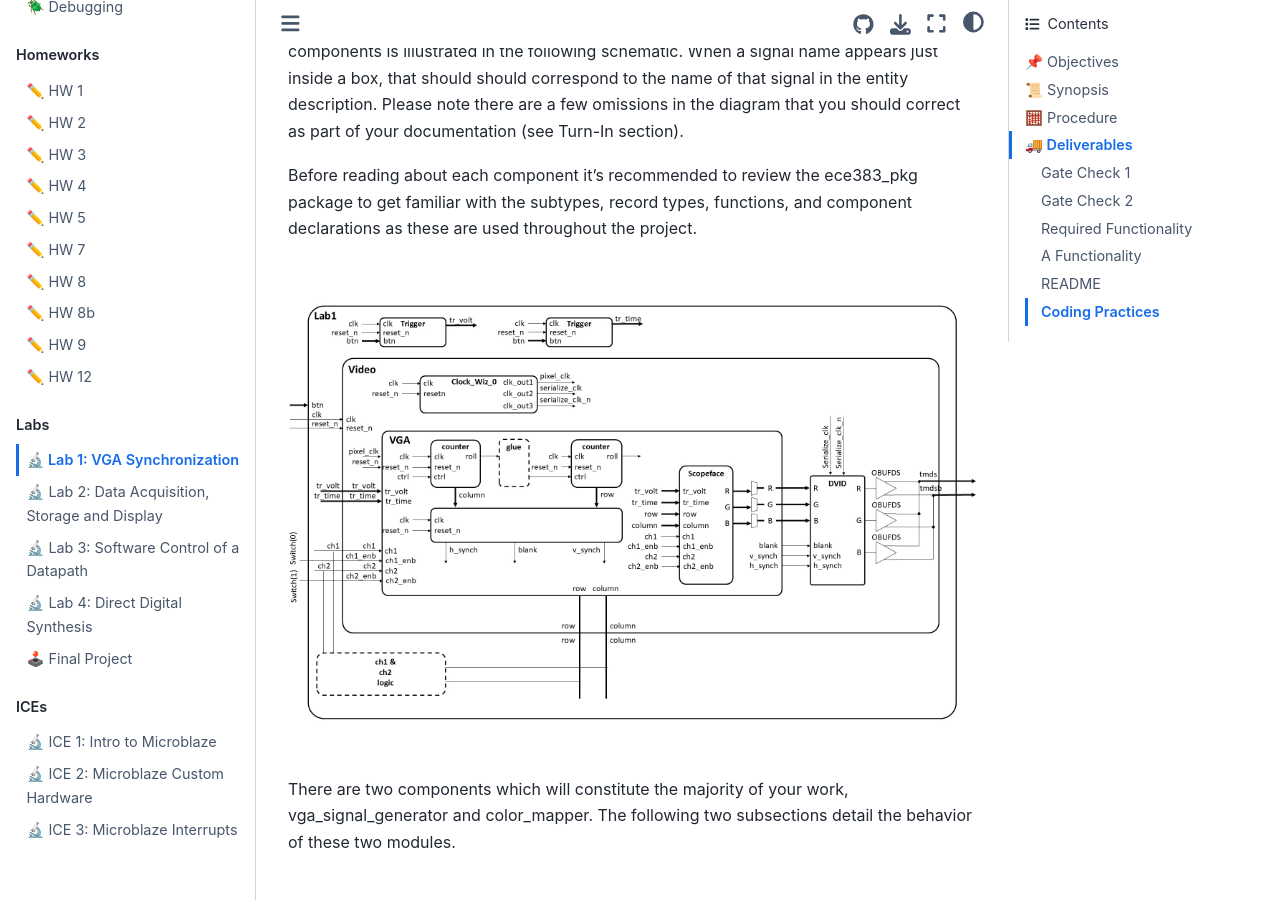
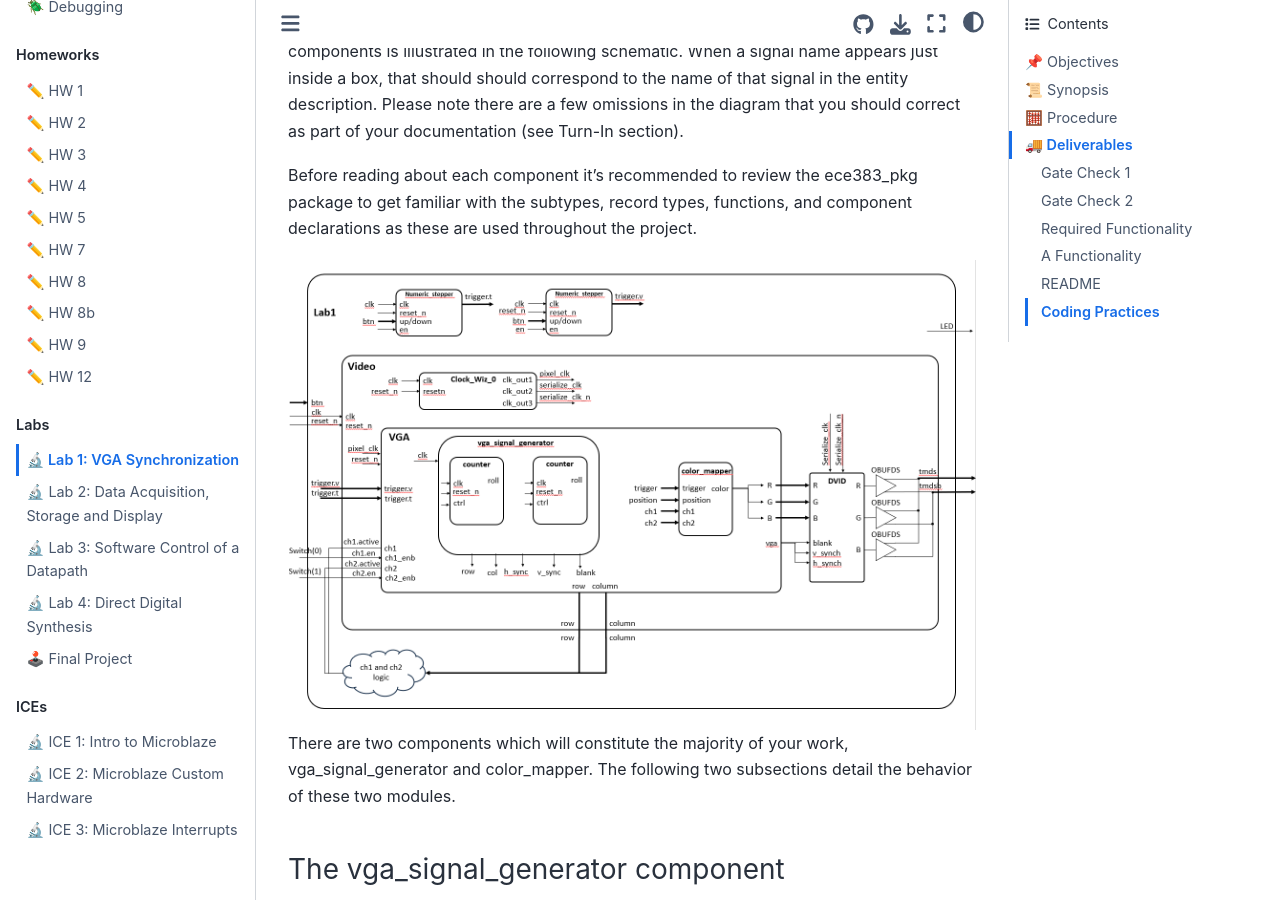
Before and after one commit to USAFA-ECE/ece383, a Jupyter Book: the page built from book/Assignments/lab1.md, in a window 1280 px wide and 900 px high, scrolled down 3725 px. Built offline with Jupyter Book 1.0.4 settings and Sphinx 7.4.7 and the Sphinx Book theme 1.1.4, drawn with Linux system fonts in a browser that asks for light colours; pages that are not in the unit, such as notebooks, are missing from menus.

Commit message:
Update lab1.md

````diff
--- a/book/Assignments/lab1.md
+++ b/book/Assignments/lab1.md
@@ -67,7 +67,7 @@ The design of Lab 1 is broken down into separate components, some of which are p
 
 Before reading about each component it's recommended to review the ece383_pkg package to get familiar with the subtypes, record types, functions, and component declarations as these are used throughout the project.
 
-```{image} ./figures/Lab01_Architecture.jpg
+```{image} ./figures/Lab1_Architecture_2026.png
 :width: 760
 :align: center
 ```
````
